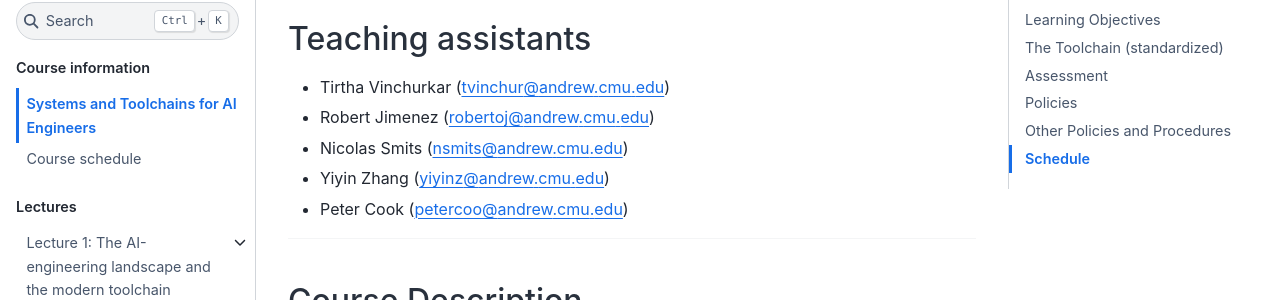
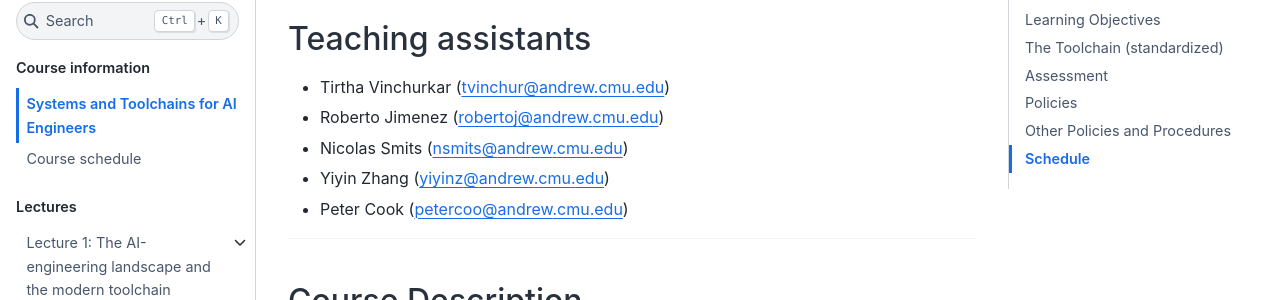
Before and after one commit to jkitchin/f26-06763, a Jupyter Book: the page built from course/syllabus.md, in a window 1280 px wide and 900 px high, scrolled down 480 px. Shown: the part 153-453 px from the top of the window. Built offline with Jupyter Book 1.0.4 settings and Sphinx 7.4.7 and the Sphinx Book theme 1.1.4, drawn with Linux system fonts in a browser that asks for light colours; pages that are not in the unit, such as notebooks, are missing from menus.

Commit message:
Fix formatting of Roberto Jimenez's email entry

```diff
--- a/course/syllabus.md
+++ b/course/syllabus.md
@@ -16,7 +16,7 @@ The course is run on [Canvas](https://canvas.cmu.edu/courses/54976).
 
 ## Teaching assistants
 - Tirtha Vinchurkar (tvinchur@andrew.cmu.edu)
-- Robert Jimenez (robertoj@andrew.cmu.edu)
+- Roberto Jimenez (robertoj@andrew.cmu.edu)
 - Nicolas Smits (nsmits@andrew.cmu.edu)
 - Yiyin Zhang (yiyinz@andrew.cmu.edu)
 - Peter Cook (petercoo@andrew.cmu.edu)
```
